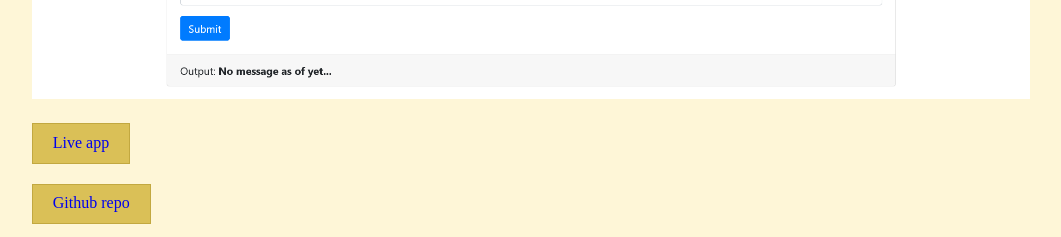
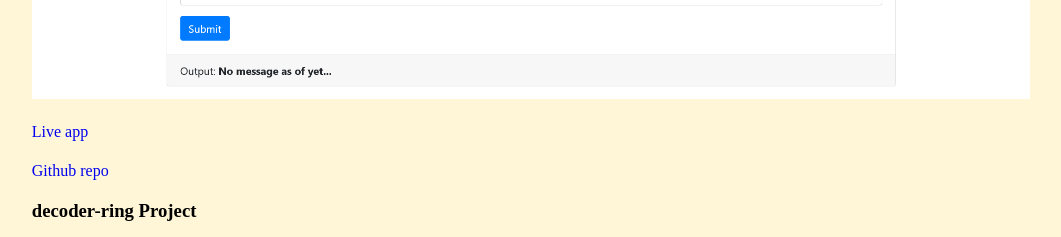
Before and after one commit to eshwarseerdat/final-portfolio, a plain HTML site: page index.html in a window 1280 px wide. Shown: the part 1120-1357 px from the top of the page, without its empty margins (109-1170 px from the left). Drawn offline with Linux system fonts and the light colour scheme.

Commit message:
link change

```diff
--- a/style.css
+++ b/style.css
@@ -51,11 +51,8 @@ img {
 }
 
 #portfolio a {
-  border: 1px solid #c2a840;
-  background-color: #dac057;
   display: block;
   width: fit-content;
-  padding: 1% 2%;
   margin: 2% 0;
 }
 
```
